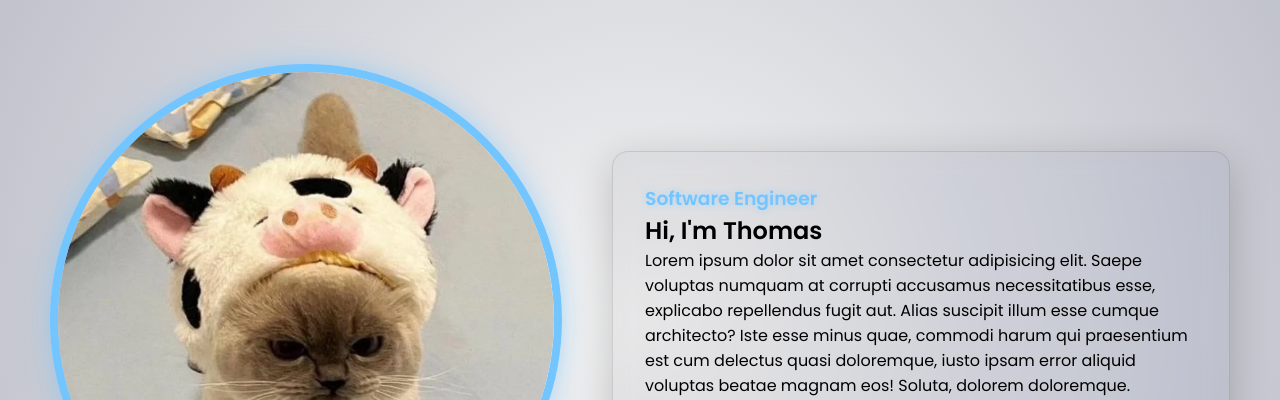
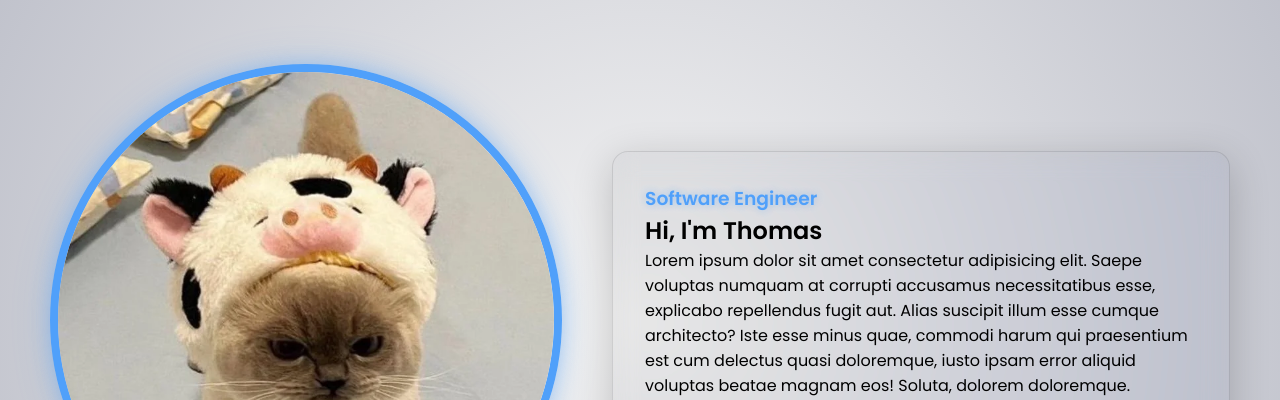
Before and after one commit to ThomasQTruong/ThomasQTruong, a website: page index.html in a window 1280 px wide. Both pictures are taken after a click on the button "Switch to light mode". Shown: the part 80-480 px from the top of the page. Drawn offline with Linux system fonts and the light colour scheme.

Commit message:
style: darken theme-color for light-mode

```diff
--- a/styles/style.css
+++ b/styles/style.css
@@ -63,6 +63,7 @@
   --projects-list-color: 194 195 202;
   --nav-list-color: 184 185 192;
   --nav-hover-color: 75 170 255;
+  --theme-color: 80 160 250;
   --background-gradient-1: rgb(190 192 202);
   --background-gradient-2: rgb(244 244 244);
 }
```
